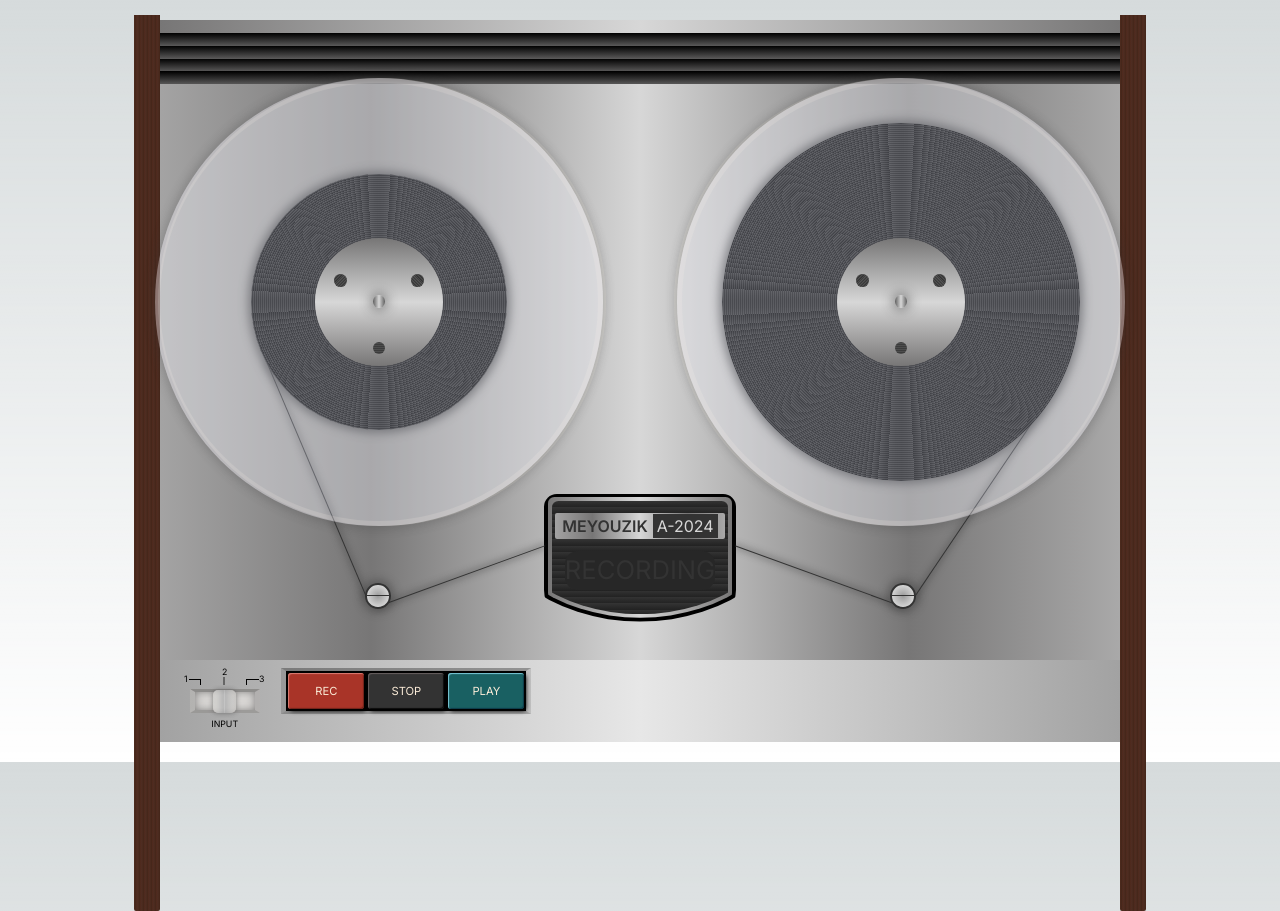
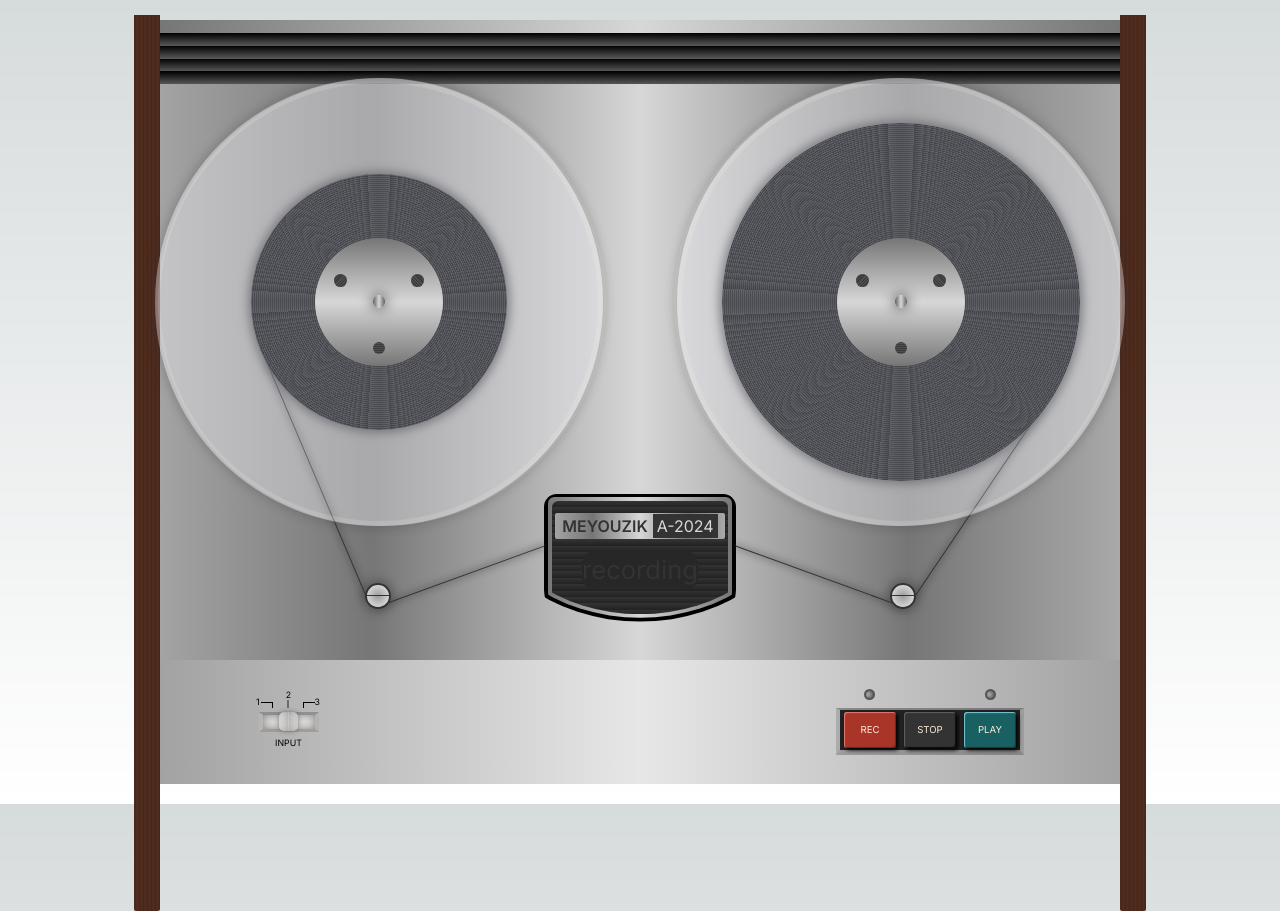
Before and after one commit to jstnlawson/meyouzik, a Next.js app: page / in a window 1280 px wide. Built offline with nearby package versions, Linux system fonts and the light colour scheme.

Commit message:
buttons ux

```diff
--- a/src/app/components/InputUi/InputUi.css
+++ b/src/app/components/Controls/Controls.css
@@ -1,6 +1,5 @@
 .input-ui__container {
     background-image: linear-gradient(to right, #a2a2a2 0%, #e7e7e7 50%, #a2a2a2 100%);
-    ;
 }
 
 /**********************************************************************************
@@ -9,15 +8,15 @@
 
 .slider {
     -webkit-appearance: none;
-    width: 8vw;
-    max-width: 70px;
-    height: 2.5vw;
-    max-height: 24px;
+    width: 7vw;
+    max-width: 60px;
+    height: 2vw;
+    max-height: 20px;
     /* border-radius: 5px;   */
     border-top: 3px solid rgba(0, 0, 0, 0.444);
     border-bottom: 3px solid rgba(0, 0, 0, 0.362);
-    border-left: 5px solid rgba(0, 0, 0, 0.201);
-    border-right: 5px solid rgba(0, 0, 0, 0.227);
+    border-left: 4px solid rgba(0, 0, 0, 0.201);
+    border-right: 4px solid rgba(0, 0, 0, 0.227);
     background: #e9e6e3;
     outline: none;
     opacity: 0.7;
@@ -31,10 +30,10 @@
 .slider::-webkit-slider-thumb {
     -webkit-appearance: none;
     appearance: none;
-    width: 2.5vw;
-    max-width: 23px;
-    height: 2.5vw;
-    max-height: 23px;
+    width: 2vw;
+    max-width: 19px;
+    height: 2vw;
+    max-height: 19px;
     border-radius: 5px;
     /* background: #b3b3b3; */
     cursor: grab;
@@ -85,6 +84,7 @@
 .bracket-div__one {
     height: 6px;
     width: 1vw;
+    max-width: 12px;
     border-top: 1px solid black;
     border-right: 1px solid black;
     border-bottom: none;
@@ -95,6 +95,7 @@
 .bracket-div__two {
     height: 8px;
     width: 1.75vw;
+    max-width: 15px;
     border-top: none;
     border-right: 1px solid rgba(0, 0, 0, 0.4);
     border-bottom: none;
@@ -104,6 +105,7 @@
 .bracket-div__three {
     height: 8px;
     width: 1.75vw;
+    max-width: 15px;
     border: none;
     border-left: 1px solid rgba(0, 0, 0, 0.4);
 }
@@ -111,10 +113,61 @@
 .bracket-div__four {
     height: 6px;
     width: 1vw;
+    max-width: 12px;
     border-top: 1px solid black;
     border-right: none;
     border-bottom: none;
     border-left: 1px solid black;
+}
+
+/**********************************************************************************
+* Record and Play lights
+**********************************************************************************/
+
+.record-light__off, .play-light__off {
+    background-image: radial-gradient(11px 11px at 30% 50%, #aaaaaa, #111);
+    width: 1.25vw;
+    max-width: 11px;
+    min-width: 5px;
+    height: 1.25vw;
+    max-height: 11px;
+    min-height: 5px;
+    border-radius: 50%;
+    border: solid 2px #555;
+}
+
+.record-light__on {
+    background: rgb(255, 140, 140);
+    background-image: radial-gradient(red, transparent);
+    background-size: 5px 5px;
+    width: 1.25vw;
+    max-width: 11px;
+    min-width: 5px;
+    height: 1.25vw;
+    max-height: 11px;
+    min-height: 5px;
+    border-radius: 50%;
+    border: solid 2px #555;
+    box-shadow:
+        0 0 3px #111 inset,
+        0 0 10px red;
+}
+
+.play-light__on {
+    background: rgb(0, 198, 0);
+    background-image: radial-gradient(green, transparent);
+    background-size: 5px 5px;
+    width: 1.25vw;
+    max-width: 11px;
+    min-width: 5px;
+    height: 1.25vw;
+    max-height: 11px;
+    min-height: 5px;
+    border-radius: 50%;
+    border: solid 2px #555;
+    box-shadow:
+        0 0 3px #111 inset,
+        0 0 10px green;
 }
 
 /**********************************************************************************
@@ -123,27 +176,27 @@
 
 .btn-container {
     height: fit-content;
-    border-top: 3px solid rgba(0, 0, 0, 0.314);
-    border-bottom: 3px solid rgba(0, 0, 0, 0.225);
-    border-left: 5px solid rgba(0, 0, 0, 0.148);
-    border-right: 5px solid rgba(0, 0, 0, 0.104);
+    border-top: 2px solid rgba(0, 0, 0, 0.314);
+    border-bottom: 5px solid rgba(0, 0, 0, 0.225);
+    border-left: 4px solid rgba(0, 0, 0, 0.148);
+    border-right: 4px solid rgba(0, 0, 0, 0.104);
 }
 
 .btn {
     display: flex;
     align-items: center;
     justify-content: center;
-    border: 2px solid black;
-    background-color: black;
+    border: 2px solid #222;
+    background-color: #222;
     color: antiquewhite;
-    font-size: 70%;
+    font-size: 60%;
     text-transform: uppercase;
-    height: 4vw;
+    height: 3.4vw;
     max-height: 40px;
     min-height: 20px;
-    width: 8vw;
-    max-width: 80px;
-    min-width: 40px;
+    width: 5vw;
+    max-width: 60px;
+    min-width: 30px;
 }
 
 .btn span {
@@ -153,14 +206,15 @@
     height: 100%;
     width: 100%;
     border-radius: 3px;
+    margin: 0 2px;
 }
 
 .record-btn {
     background-color: #a93428;
     box-shadow:
-    inset 1px 1px 1px #dc7f75,
-    inset -1px -1px 1px #6d231a,
-    2px 2px 4px #000;
+        inset 1px 1px 1px #dc7f75,
+        inset -1px -1px 1px #6d231a,
+        2px 2px 4px #000;
 }
 
 .record-btn:active {
@@ -208,3 +262,7 @@
         inset 1px 1px 1px 0px transparent,
         1px 1px 1px 0px transparent;
 }
+
+/**********************************************************************************
+* VU Meter
+**********************************************************************************/
--- a/src/app/components/InputUi/InputUi.jsx
+++ b/src/app/components/Controls/Controls.jsx
@@ -1,8 +1,37 @@
 import React, { useState, useEffect } from "react";
-import "./InputUi.css";
+import "./Controls.css";
 
-const InputUi = () => {
+const controls = ({ isSpinning, setIsSpinning, isRecording, setIsRecording }) => {
   const [position, setPosition] = useState("middle");
+  const [isPlaying, setIsPlaying] = useState(false);
+
+  const handleRecordBtn = () => {
+    setIsRecording(true);
+    setIsPlaying(false);
+    setIsSpinning(true);
+  }
+
+  const handleStopBtn = () => {
+    setIsRecording(false);
+    setIsPlaying(false);
+    setIsSpinning(false);
+  }
+
+  const handlePlayBtn = () => {
+    setIsPlaying(true);
+    setIsRecording(false);
+    setIsSpinning(true);
+  }
+
+  const recordLight = () => {
+    return isRecording ? 'record-light__on' : 'record-light__off';
+ }
+
+ const playLight = () => {
+    return isPlaying ? 'play-light__on' : 'play-light__off';
+    }
+
+
 
   const autoPositionSlider = () => {
     const slider = document.querySelector('input[type="range"]');
@@ -28,8 +57,8 @@ const InputUi = () => {
   }, []);
 
   return (
-    <div className="flex input-ui__container p-2">
-      <div className="flex flex-col justify-center items-center px-4 py-1 ">
+    <div className="flex input-ui__container py-[3%] px-[10%] justify-between">
+      <div className="flex flex-col justify-center items-center py-1 ">
         <div className="flex input-label__container">
           {/* <div className='input-label__one'>1</div> */}
           <div className="input-label__two">2</div>
@@ -54,20 +83,29 @@ const InputUi = () => {
         <span className="text-black text-[.55rem] mt-1">INPUT</span>
       </div>
 
+      <div className="vu-meter">
+
+      </div>
+
+      <div className="flex flex-col w-fit-content ">
+        <div className="light-container flex justify-between px-[15%] pb-2">
+            <div className={recordLight()}></div>
+            <div className={playLight()}></div>
+        </div>
         <div className="flex btn-container">
-        <button className="btn">
+          <button className="btn" onClick={handleRecordBtn}>
             <span className="record-btn">rec</span>
           </button>
-        <button className="btn">
+          <button className="btn" onClick={handleStopBtn} >
             <span className="stop-btn">stop</span>
           </button>
-        <button className="btn">
+          <button className="btn" onClick={handlePlayBtn}>
             <span className="play-btn">play</span>
           </button>
         </div>
-
+      </div>
     </div>
   );
 };
 
-export default InputUi;
+export default controls;
--- a/src/app/components/RecordingUi/RecordingUi.css
+++ b/src/app/components/RecordingUi/RecordingUi.css
@@ -153,7 +153,7 @@
     box-shadow: 0 0 10px red;
 }
 
-.tape-reader__display {
+.tape-reader__display--off {
     color: #333;
     background-color: #272727;
     border-radius: 1vw;
@@ -161,9 +161,12 @@
     margin: 1vw;
 }
 
-.tape-player.playing .tape-reader__display {
+.tape-reader__display--on {
     color: red;
     background-color: #333;
+    border-radius: 1vw;
+    font-size: 2vw;
+    margin: 1vw;
     text-shadow: 0 0 5px red;
     transition: all 0.3s cubic-bezier(0.8, 1, 0.3, 0);
 }
--- a/src/app/components/RecordingUi/RecordingUi.jsx
+++ b/src/app/components/RecordingUi/RecordingUi.jsx
@@ -1,17 +1,19 @@
 import React, { useState } from "react";
 import "./RecordingUi.css";
-import InputUi from "../InputUi/InputUi.jsx";
+import Controls from "../Controls/Controls.jsx";
 import { Input } from "postcss";
 
 export default function RecordingUi() {
   const [isSpinning, setIsSpinning] = useState(false);
+  const [isRecording, setIsRecording] = useState(false);
   const playerClass = `tape-player has-tape ${isSpinning ? "playing" : ""}`;
 
   function togglePlaying() {
     setIsSpinning(!isSpinning);
+  }
 
-    // peaceful-mollusk-1h344iz2yhl86a3jr8bmidhk.herokudns.com
-
+  const tapeReaderLight = () => {
+    return isRecording ? "tape-reader__display--on" : "tape-reader__display--off";
   }
 
   return (
@@ -71,7 +73,7 @@ export default function RecordingUi() {
               <span className="tape-reader__label__l-span">meyouzik</span>{" "}
               <span className="tape-reader__label__r-span">a-2024</span>
             </div>
-            <div className="tape-reader__display uppercase">
+            <div className={tapeReaderLight()}>
               recording
             </div>
           </div>
@@ -82,7 +84,12 @@ export default function RecordingUi() {
       <div className="tape-right__bottom"></div>
     </div>
     <div className="button-panel">
-      <InputUi />
+      <Controls
+        isSpinning={isSpinning}
+        setIsSpinning={setIsSpinning}
+        isRecording={isRecording}
+        setIsRecording={setIsRecording}
+      />
     </div>
     </div>
   );
--- a/src/app/page.js
+++ b/src/app/page.js
@@ -3,7 +3,7 @@ import React from "react";
 import  AudioContextProvider  from "./components/AudioContextProvider/AudioContextProvider";
 import RecordingBooth from "./components/RecordingBooth/RecordingBooth";
 import RecordingUi from "./components/RecordingUi/RecordingUi";
-import InputUi from "./components/InputUi/InputUi";
+import InputUi from "./components/Controls/Controls";
 
 export default function Home() {
 
```
Lines whose indentation alone changed are shown as unchanged.
